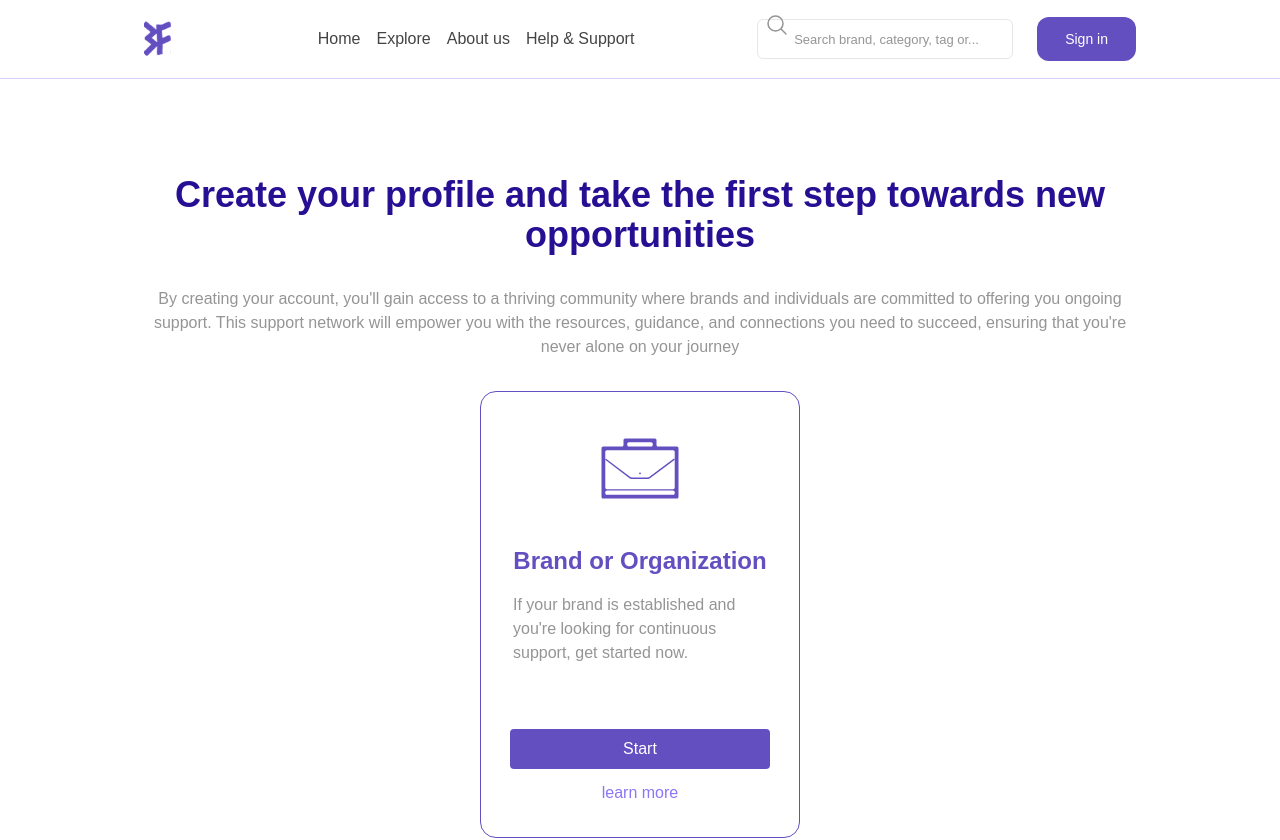
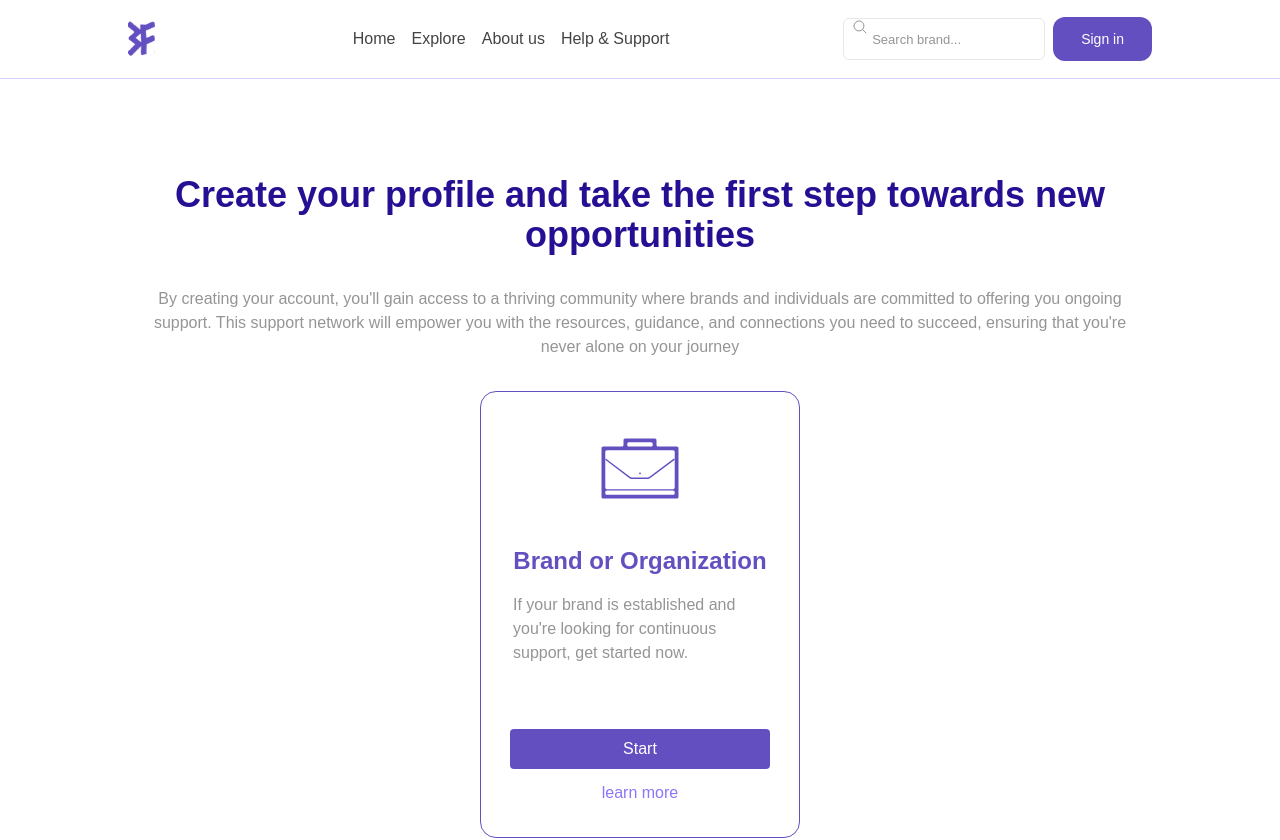
Before and after one commit to ayda-sh/fund-for-found, a Next.js app: page / in a window 1280 px wide. Shown: the top 840 px of the page. Built offline with nearby package versions, Linux system fonts and the light colour scheme.

Commit message:
style: update styles for improved navbar

```diff
--- a/src/app/components/navbar/navbar.jsx
+++ b/src/app/components/navbar/navbar.jsx
@@ -17,11 +17,11 @@ export function NavBar() {
     },
     {
       text: "About us",
-      href: "/about-us",
+      href: "#",
     },
     {
       text: "Help & Support",
-      href: "/help-and-support",
+      href: "#",
     },
   ];
   const [isOpen, setIsOpen] = useState(false);
@@ -34,7 +34,7 @@ export function NavBar() {
   return (
     <header>
       <nav className="p-4 border-b border-[#D7CFF9]">
-        <div className="lg:mx-32 flex items-center justify-between">
+        <div className="flex max-w-[1024px] items-center mx-auto justify-between">
           <div className="">
             <Link href="/">
               <Image src="/images/logo.svg" width={27} height={27} alt="Logo" />
@@ -53,11 +53,11 @@ export function NavBar() {
             </ul>
           </div>
 
-          <div className="items-center justify-center gap-6 relative hidden md:flex">
+          <div className="items-center justify-center gap-2 hidden md:flex">
             <Search />
-            <button className="bg-[#644FC1] py-3 px-7 rounded-xl text-sm text-white">
+            <a href="/sign-up" className="bg-[#644FC1] py-3 px-7 rounded-xl text-sm text-white">
               Sign in
-            </button>
+            </a>
           </div>
           <div className="md:hidden">
             <div className="flex">
@@ -129,7 +129,7 @@ export function NavBar() {
               </a>
             </li>
             <li>
-              <a href="#" className="block text-gray-800 hover:text-purple-600">
+              <a href="/sign-up" className="block text-gray-800 hover:text-purple-600">
                 Sign in
               </a>
             </li>
--- a/src/app/components/search/search.jsx
+++ b/src/app/components/search/search.jsx
@@ -1,11 +1,12 @@
 function Search() {
   return (
     <>
+      <div className="relative border border-[#E7E7E7] rounded-md focus:outline-none">
       <input
         data-has-listeners="true"
-        className="border border-[#E7E7E7] rounded-md w-full md:w-64 h-10 py-3.5 pl-9 placeholder-[#959595] placeholder-custom focus:border-[#8D75F7]"
+        className="w-full md:w-50 h-10 py-3.5 pl-7 placeholder-[#959595] placeholder-custom focus:outline-none"
         type="text"
-        placeholder="Search brand, category, tag or..."
+        placeholder="Search brand..."
       />
       <div className="absolute left-2 top-2 transform -translate-y-1/2">
         <svg
@@ -14,7 +15,7 @@ function Search() {
           viewBox="0 0 24 24"
           strokeWidth="1.5"
           stroke="currentColor"
-          className="size-6 text-[#959595]"
+          className="size-6 text-[#959595] w-4"
         >
           <path
             strokeLinecap="round"
@@ -23,6 +24,7 @@ function Search() {
           />
         </svg>
       </div>
+      </div>
     </>
   );
 }
```
